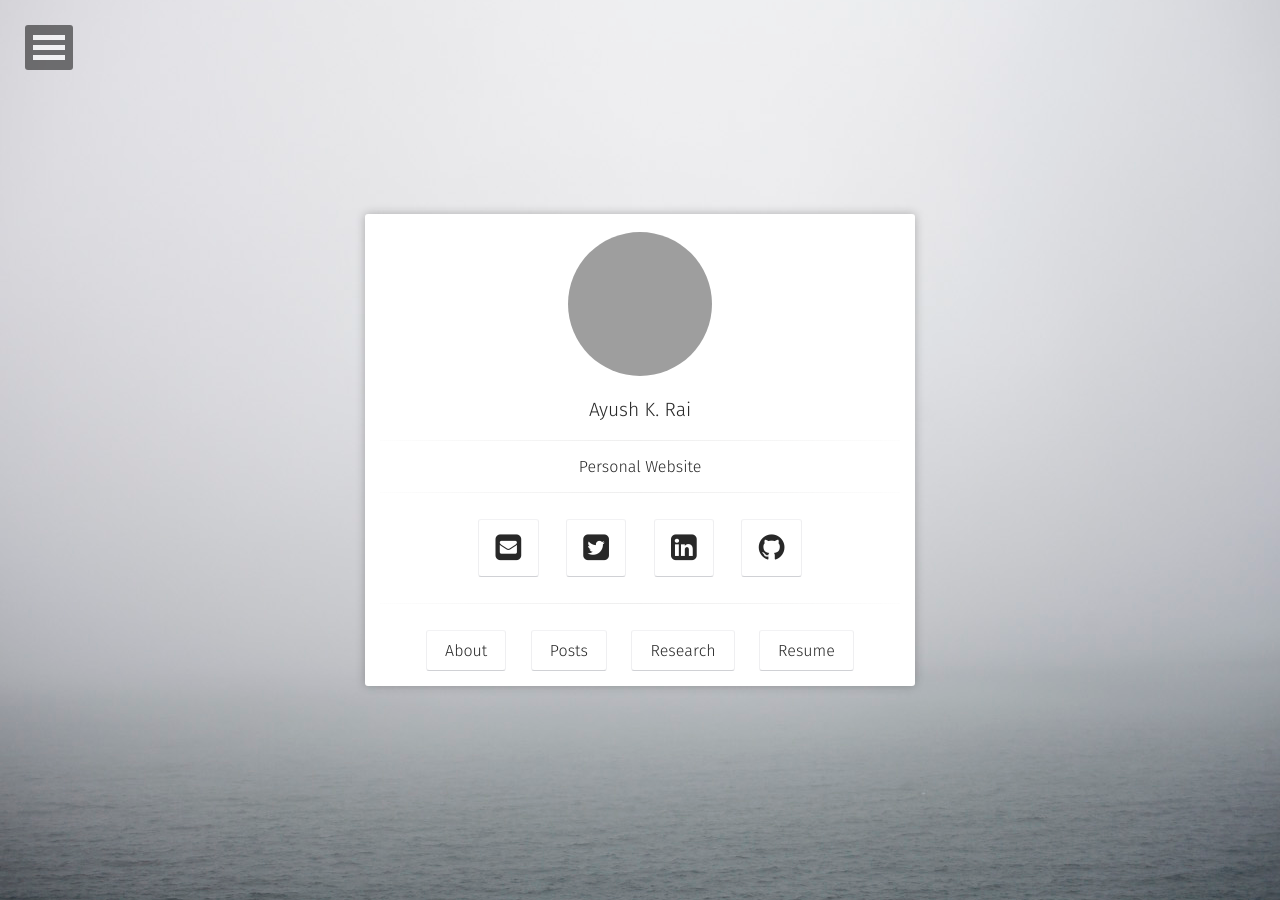
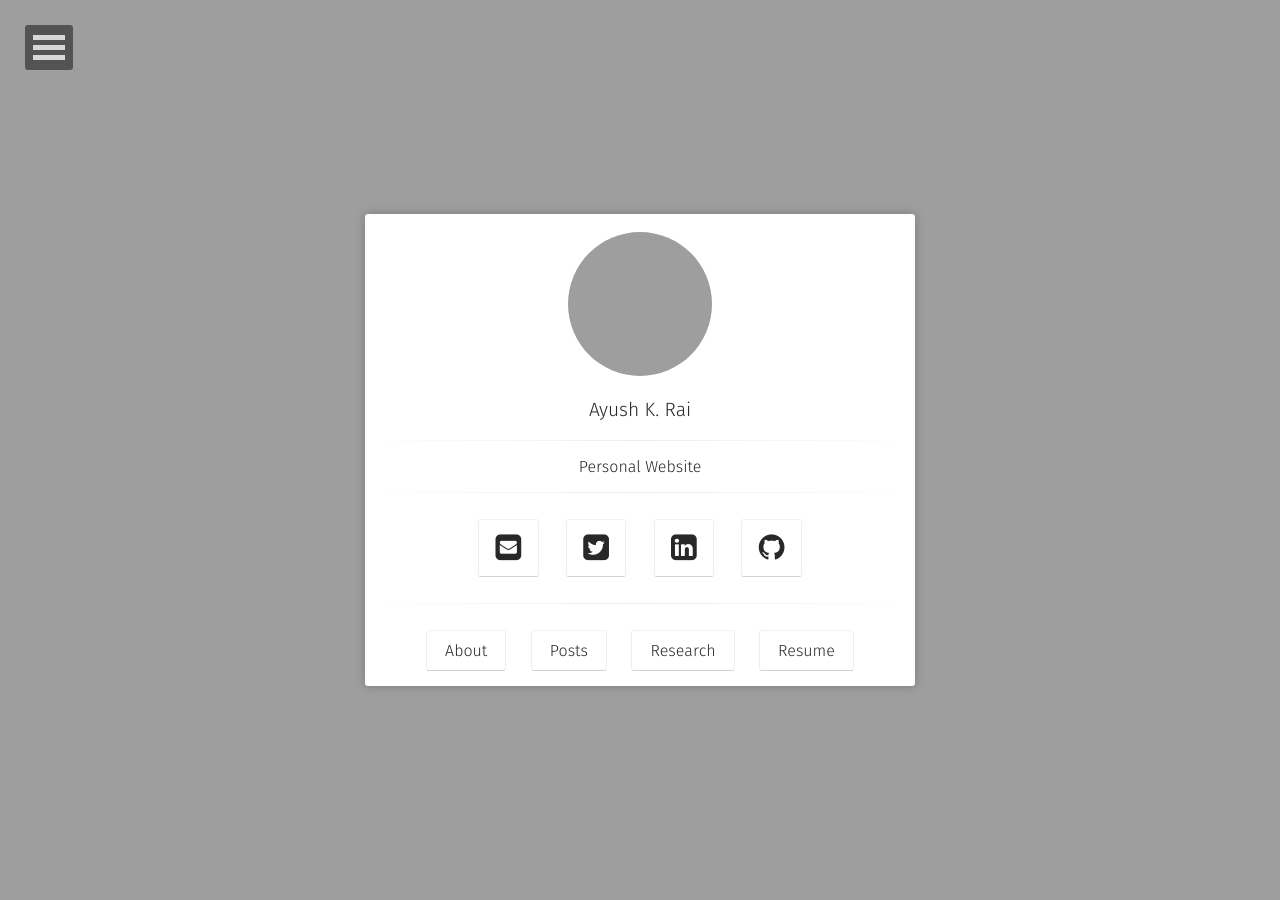
Before and after one commit to rayush7/rayush7.github.io, a Jekyll site: the page built from index.html, in a window 1280 px wide. Built offline with Jekyll 4.4.1, drawn with Linux system fonts in a browser that asks for light colours; some web fonts are replaced; grey boxes are pictures that could not be loaded.

Commit message:
made some changes

```diff
--- a/_config.yml
+++ b/_config.yml
@@ -5,8 +5,8 @@
 reading_time:       true
 words_per_minute:   200
 logo:               'assets/img/A_icon.ico'
-background:         'assets/img/Foggy-Sea.jpg'
-tiled_bg:           true   # Set this true if you want to tile your background image, otherwise it will be covered
+background:         'assets/img/dark_sea.png'
+tiled_bg:           false   # Set this true if you want to tile your background image, otherwise it will be covered
 locale:             en_US
 url:                https://rayush7.github.io
 
```
Also changed, not shown: 1 other file.
